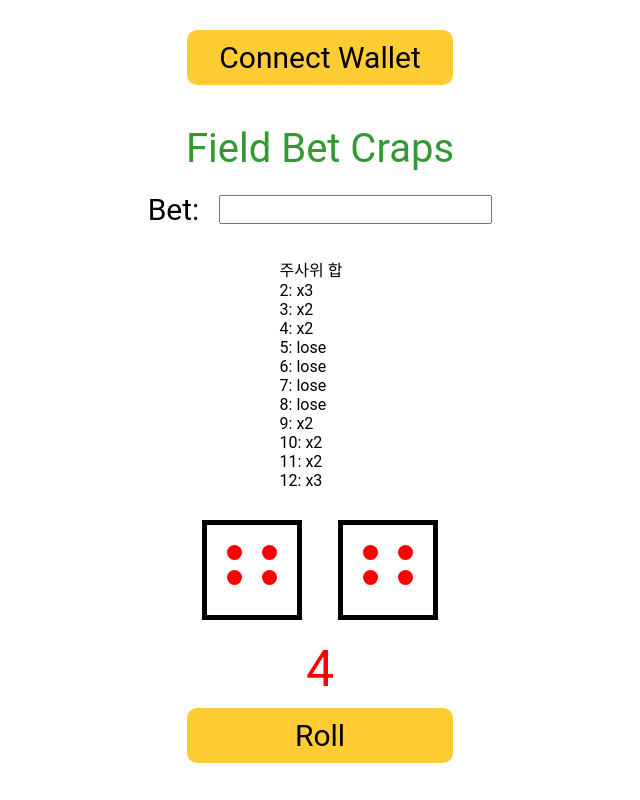
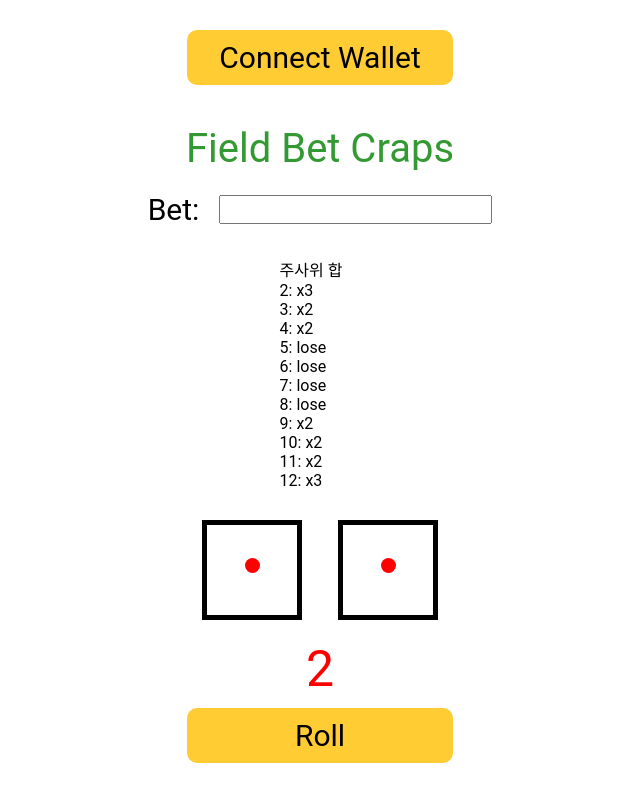
Before and after one commit to Generation-Foundation/Dapp-front, a Next.js app: page / in a window 1280 px wide. Shown: the whole page, without its empty margins (320-960 px from the left). Built offline with nearby package versions, Linux system fonts and the light colour scheme.

Commit message:
connect smart contract

```diff
--- a/package.json
+++ b/package.json
@@ -16,6 +16,7 @@
     "@types/react": "18.0.26",
     "@types/react-dom": "18.0.10",
     "eslint-config-next": "13.1.1",
+    "ethers": "^5.7.2",
     "next": "13.1.1",
     "react": "18.2.0",
     "react-dom": "18.2.0",
--- a/pages/_app.tsx
+++ b/pages/_app.tsx
@@ -1,6 +1,10 @@
 import type { AppProps } from "next/app";
 import { Global } from "@emotion/react";
 import { globalStyles } from "../styles/globalStyles";
+
+declare const window: typeof globalThis & {
+  ethereum: any;
+};
 
 export default function App({ Component, pageProps }: AppProps) {
   return (
--- /dev/null
+++ b/src/commons/contract/abi.ts
@@ -0,0 +1,35 @@
+export const contractABI = [
+  {
+    inputs: [],
+    name: "roll",
+    outputs: [],
+    stateMutability: "nonpayable",
+    type: "function",
+  },
+  {
+    inputs: [],
+    name: "diceArr1",
+    outputs: [
+      {
+        internalType: "uint256[]",
+        name: "",
+        type: "uint256[]",
+      },
+    ],
+    stateMutability: "view",
+    type: "function",
+  },
+  {
+    inputs: [],
+    name: "diceArr2",
+    outputs: [
+      {
+        internalType: "uint256[]",
+        name: "",
+        type: "uint256[]",
+      },
+    ],
+    stateMutability: "view",
+    type: "function",
+  },
+];
--- /dev/null
+++ b/src/commons/contract/index.tsx
@@ -0,0 +1,19 @@
+import { ethers } from "ethers";
+import { contractABI } from "./abi";
+
+declare const window: typeof globalThis & {
+  ethereum: any;
+};
+
+export const onClickContract = () => {
+  const provider = new ethers.providers.Web3Provider(window.ethereum);
+  const singer = provider.getSigner();
+  const contractAddress = "0xb20e4Db2c6C8F547d940B58E36397bFB1Ce842E5";
+  const diceContract = new ethers.Contract(
+    contractAddress,
+    contractABI,
+    singer
+  );
+
+  return diceContract;
+};
--- a/src/components/commons/button/button.tsx
+++ b/src/components/commons/button/button.tsx
@@ -5,7 +5,7 @@ import * as s from "./buttonStyle";
 import { IButtonComponentProps } from "./button.types";
 
 const ButtonComponent = (props: IButtonComponentProps) => {
-  return <s.Button>{props.text}</s.Button>;
+  return <s.Button onClick={props.onClick}>{props.text}</s.Button>;
 };
 
 export default ButtonComponent;
--- a/src/components/commons/button/button.types.ts
+++ b/src/components/commons/button/button.types.ts
@@ -1,3 +1,4 @@
 export interface IButtonComponentProps {
   text: string;
+  onClick?: () => void;
 }
--- a/src/components/commons/button/buttonStyle.ts
+++ b/src/components/commons/button/buttonStyle.ts
@@ -8,7 +8,4 @@ export const Button = styled.button`
   font-size: 30px;
   background-color: #ffcc33;
   cursor: pointer;
-  &:hover {
-    background-color: #ff9900;
-  }
 `;
--- a/src/components/commons/dice/dice.style.ts
+++ b/src/components/commons/dice/dice.style.ts
@@ -1,4 +1,8 @@
 import styled from "@emotion/styled";
+
+interface IStyle {
+  position?: string;
+}
 
 export const Container = styled.div`
   display: flex;
@@ -20,7 +24,12 @@ export const DatItem = styled.div`
   width: 100%;
   display: flex;
   flex-direction: row;
-  justify-content: space-around;
+  justify-content: ${(props: IStyle) =>
+    props.position === "right"
+      ? "flex-end"
+      : props.position === "left"
+      ? "flex-start"
+      : "space-around"};
   margin-bottom: 10px;
 `;
 
--- a/src/components/commons/dice/dice.tsx
+++ b/src/components/commons/dice/dice.tsx
@@ -1,24 +1,25 @@
+// css import
 import * as s from "./dice.style";
+
+//
 import { IDiceComponentProps } from "./dice.types";
 
+// library import
 import { v4 as uuid } from "uuid";
 
 const DiceComponent = (props: IDiceComponentProps) => {
   const DiceArray = new Array(props.number).fill(1);
 
-  console.log(DiceArray.length, "DiceArray");
-
   return (
     <s.Container>
-      {DiceArray.length === 1 ||
-        (DiceArray.length === 2 && (
-          <s.DatItem>
-            {DiceArray.map(() => (
-              <s.Dat></s.Dat>
-            ))}
-          </s.DatItem>
-        ))}
-      {DiceArray.length === 4 && (
+      {(props.number === 1 || props.number === 2) && (
+        <s.DatItem>
+          {DiceArray.map(() => (
+            <s.Dat key={uuid()}></s.Dat>
+          ))}
+        </s.DatItem>
+      )}
+      {props.number === 4 && (
         <>
           <s.DatItem>
             <s.Dat></s.Dat>
@@ -30,6 +31,53 @@ const DiceComponent = (props: IDiceComponentProps) => {
           </s.DatItem>
         </>
       )}
+      {(DiceArray.length === 3 ||
+        DiceArray.length === 5 ||
+        DiceArray.length === 6) && (
+        <>
+          {props.number === 3 ? (
+            <>
+              <s.DatItem position="right">
+                <s.Dat></s.Dat>
+              </s.DatItem>
+            </>
+          ) : (
+            <>
+              <s.DatItem>
+                <s.Dat></s.Dat>
+                <s.Dat></s.Dat>
+              </s.DatItem>
+            </>
+          )}
+          <s.DatItem>
+            {props.number === 6 ? (
+              <>
+                <s.Dat></s.Dat>
+                <s.Dat></s.Dat>
+              </>
+            ) : (
+              <>
+                <s.Dat></s.Dat>
+              </>
+            )}
+          </s.DatItem>
+
+          {props.number === 3 ? (
+            <>
+              <s.DatItem position="left">
+                <s.Dat></s.Dat>
+              </s.DatItem>
+            </>
+          ) : (
+            <>
+              <s.DatItem>
+                <s.Dat></s.Dat>
+                <s.Dat></s.Dat>
+              </s.DatItem>
+            </>
+          )}
+        </>
+      )}
     </s.Container>
   );
 };
--- a/src/components/units/main/main.container.tsx
+++ b/src/components/units/main/main.container.tsx
@@ -1,6 +1,23 @@
+import { useState } from "react";
+
+//
 import MainPresenter from "./main.presenter";
 
+// contract import
+import { onClickContract } from "../../../commons/contract/index";
+
+declare const window: typeof globalThis & {
+  ethereum: any;
+};
+
 const MainContainer = () => {
+  const [wallet, setWallet] = useState<string>("");
+  const [dice1, setDice1] = useState(1);
+  const [dice2, setDice2] = useState(1);
+
+  console.log(dice1, "dice1");
+  console.log(dice2, "dice2");
+
   const DiceResultArray = [
     "주사위 합",
     "2: x3",
@@ -16,7 +33,43 @@ const MainContainer = () => {
     "12: x3",
   ];
 
-  return <MainPresenter DiceResultArray={DiceResultArray} />;
+  const onClickConnectWallet = async () => {
+    if (window.ethereum) {
+      try {
+        const account = await window.ethereum.request({
+          method: "eth_requestAccounts",
+        });
+        setWallet(account[0]);
+      } catch (error) {}
+    } else {
+      console.log("Meta Mask not detected");
+    }
+  };
+
+  const onClickRoll = async () => {
+    try {
+      const diceContract = await onClickContract();
+      const result = await diceContract.roll();
+      if (result.wait.length === 1) {
+        const dice1 = await diceContract.diceArr1();
+        const dice2 = await diceContract.diceArr2();
+        setDice1(parseInt(dice1[dice1.length - 1]._hex, 16));
+        setDice2(parseInt(dice2[dice2.length - 1]._hex, 16));
+      }
+    } catch (error) {
+      console.log(error);
+    }
+  };
+
+  return (
+    <MainPresenter
+      dice1={dice1}
+      dice2={dice2}
+      DiceResultArray={DiceResultArray}
+      onClickConnectWallet={onClickConnectWallet}
+      onClickRoll={onClickRoll}
+    />
+  );
 };
 
 export default MainContainer;
--- a/src/components/units/main/main.presenter.tsx
+++ b/src/components/units/main/main.presenter.tsx
@@ -8,11 +8,17 @@ import DiceComponent from "../../commons/dice/dice";
 // type import
 import { IMainPresenterProps } from "./main.types";
 
+// library
+import { v4 as uuid } from "uuid";
+
 const MainPresenter = (props: IMainPresenterProps) => {
   return (
     <>
       <s.Wrapper>
-        <ButtonComponent text={"Connect Wallet"} />
+        <ButtonComponent
+          text={"Connect Wallet"}
+          onClick={props.onClickConnectWallet}
+        />
         <s.Title>Field Bet Craps</s.Title>
         <s.BettingContainer>
           <s.BettingText>Bet:</s.BettingText>
@@ -20,15 +26,15 @@ const MainPresenter = (props: IMainPresenterProps) => {
         </s.BettingContainer>
         <s.DiceResultContainer>
           {props.DiceResultArray.map((el: string) => (
-            <s.DiceResult>{el}</s.DiceResult>
+            <s.DiceResult key={uuid()}>{el}</s.DiceResult>
           ))}
         </s.DiceResultContainer>
         <s.DiceContainer>
-          <DiceComponent number={4} />
-          <DiceComponent number={4} />
+          <DiceComponent number={props.dice1} />
+          <DiceComponent number={props.dice2} />
         </s.DiceContainer>
-        <s.Sum>4</s.Sum>
-        <ButtonComponent text="Roll" />
+        <s.Sum>{props.dice1 + props.dice2}</s.Sum>
+        <ButtonComponent text="Roll" onClick={props.onClickRoll} />
       </s.Wrapper>
     </>
   );
--- a/src/components/units/main/main.types.ts
+++ b/src/components/units/main/main.types.ts
@@ -1,3 +1,7 @@
 export interface IMainPresenterProps {
+  dice1: number;
+  dice2: number;
   DiceResultArray: Array<string>;
+  onClickConnectWallet: () => void;
+  onClickRoll: () => void;
 }
```
Also changed, not shown: 1 other file (tests, documents, lock files or other folders).
